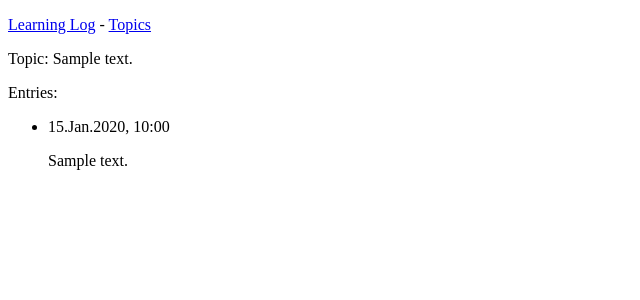
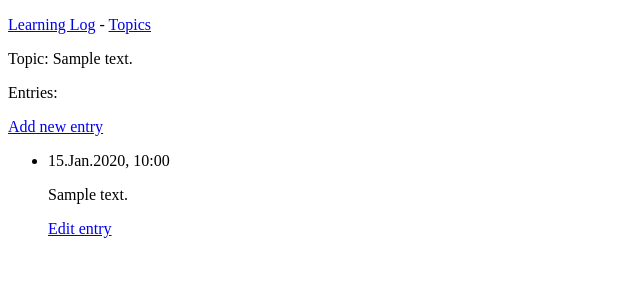
Before and after one commit to osantau/learning_log, a Django app: page /topics/1/ in a window 1280 px wide. Shown: the top 300 px of the page, without its empty margins (0-640 px from the left). Run offline with Django 4.2, Linux system fonts and the light colour scheme; tables that the repository leaves empty hold one stand-in row (values such as "Sample post").

Commit message:
Add CRUD for entries.

```diff
--- a/learning_logs/templates/learning_logs/topic.html
+++ b/learning_logs/templates/learning_logs/topic.html
@@ -3,11 +3,13 @@
 {% block content %}
 <p>Topic: {{ topic }}</p>
 <p>Entries:</p>
+<p><a href="{% url 'learning_logs:new_entry' topic.id %}">Add new entry</a></p>
 <ul>
     {% for entry in entries %}
     <li>
         <p>{{ entry.created | date:'d.M.Y, H:i' }}</p>
         <p>{{ entry.text|linebreaks}}</p>
+        <p><a href="{% url 'learning_logs:edit_entry' entry.id %}">Edit entry</a></p>
     </li>
     {% empty %}
     <li>No entries have been added yet.</li>
--- a/learning_logs/templates/learning_logs/topics.html
+++ b/learning_logs/templates/learning_logs/topics.html
@@ -2,6 +2,7 @@
 {% block title %} {{block.super}}Topics{% endblock %}
 {% block content %}
 <p>Topics</p>
+<p><a href="{% url 'learning_logs:new_topic' %}">Add a new topic</a></p>
 <ul>
     {% for topic in topics %}
     <li><a href="{% url 'learning_logs:topic' topic.id %}">{{ topic }}</a></li>
--- a/learning_logs/urls.py
+++ b/learning_logs/urls.py
@@ -3,10 +3,13 @@
 from django.urls import path
 from . import views
 
-app_name='learning_logs'
+app_name = 'learning_logs'
 
 urlpatterns = [
-    path('',views.index, name='index'),
-    path('topics/',views.topics, name='topics'),
-    path('topics/<int:topic_id>/',views.topic, name='topic'),
+    path('', views.index, name='index'),
+    path('topics/', views.topics, name='topics'),
+    path('topics/<int:topic_id>/', views.topic, name='topic'),
+    path('new_topic/', views.new_topic, name='new_topic'),
+    path('new_entry/<int:topic_id>/', views.new_entry, name='new_entry'),
+    path('edit_entry/<int:entry_id>/', views.edit_entry, name='edit_entry'),
 ]
--- a/learning_logs/views.py
+++ b/learning_logs/views.py
@@ -1,5 +1,6 @@
-from django.shortcuts import render
+from django.shortcuts import render, redirect
 from .models import Topic, Entry
+from .forms import TopicForm, EntryForm
 
 # Create your views here.
 
@@ -22,3 +23,58 @@ def topic(request, topic_id):
     entries = topic.entry_set.order_by('-created')
     context = {'topic': topic, 'entries': entries}
     return render(request, 'learning_logs/topic.html', context)
+
+
+def new_topic(request):
+    """Add a new topic"""
+    if request.method != 'POST':
+        # No data submitted; create a blank form.
+        form = TopicForm()
+    else:
+        # POST data submitted; process data
+        form = TopicForm(data=request.POST)
+        if form.is_valid():
+            form.save()
+            return redirect('learning_logs:topics')
+    # Display a blank or invalid form
+    context = {'form': form}
+    return render(request, 'learning_logs/new_topic.html', context)
+
+
+def new_entry(request, topic_id):
+    """Add a new entry for a particular topic."""
+    topic = Topic.objects.get(id=topic_id)
+
+    if request.method != 'POST':
+        # No data submitted; create a blank form
+        form = EntryForm()
+    else:
+        # POST data subitted; process data
+        form = EntryForm(data=request.POST)
+        if form.is_valid():
+            new_entry = form.save(commit=False)
+            new_entry.topic = topic
+            new_entry.save()
+            return redirect('learning_logs:topic', topic_id=topic_id)
+
+    # Display a blank or invalid form.
+    context = {'topic': topic, 'form': form}
+    return render(request, 'learning_logs/new_entry.html', context)
+
+
+def edit_entry(request, entry_id):
+    """Edit an existing entry"""
+    entry = Entry.objects.get(id=entry_id)
+    topic = entry.topic
+
+    if request.method != 'POST':
+        # Initial request; pre-fill form with the current entry
+        form = EntryForm(instance=entry)
+    else:
+        # POST data submitted; process data
+        form = EntryForm(instance=entry, data=request.POST)
+        if form.is_valid():
+            form.save()
+
+    context = {'entry': entry, 'form': form, 'topic': topic}
+    return render(request, 'learning_logs/edit_entry.html', context)
```
Also changed, not shown: learning_logs/forms.py (added, +17 -0 lines), learning_logs/templates/learning_logs/edit_entry.html (added, +11 -0 lines), learning_logs/templates/learning_logs/new_entry.html (added, +11 -0 lines), learning_logs/templates/learning_logs/new_topic.html (added, +10 -0 lines).
